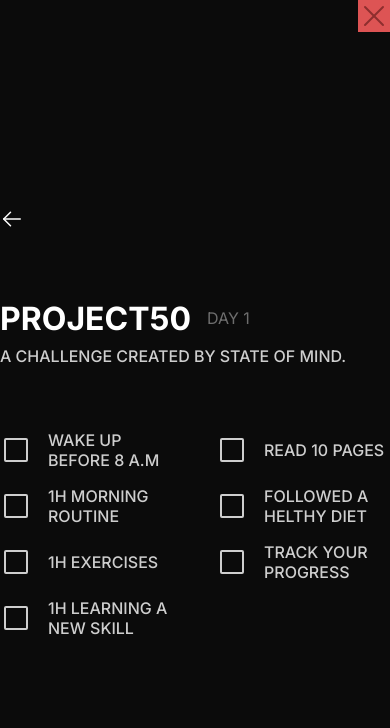
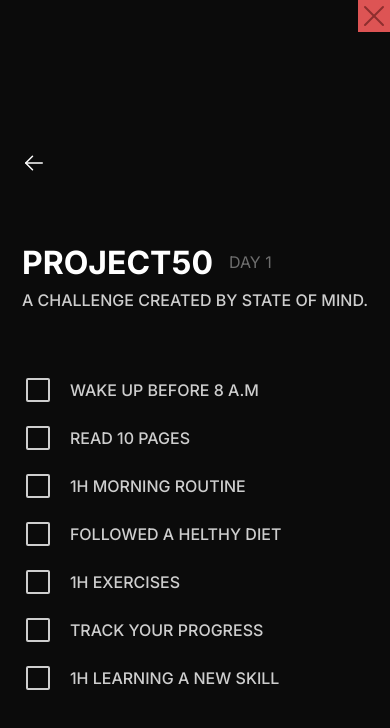
Before and after one commit to KarineBrandelli/calendar-project50, a React (Vite) app: page /day/1 in a window 390 px wide. Shown: the top 728 px of the page. Built offline with nearby package versions, Linux system fonts and the light colour scheme; no server answers.

Commit message:
feat: add media query to max screen width of 425px and 375px

```diff
--- a/src/components/Checklist/Checklist.css
+++ b/src/components/Checklist/Checklist.css
@@ -17,3 +17,15 @@
 .checklist-items li > * {
   padding: 0;
 }
+
+@media only screen and (max-width: 425px) {
+  .checklist-items {
+    grid-template-columns: 1fr;
+  }
+}
+
+@media only screen and (max-width: 375px) {
+  .checklist-items li {
+    font-size: .85rem;
+  }
+}
```
